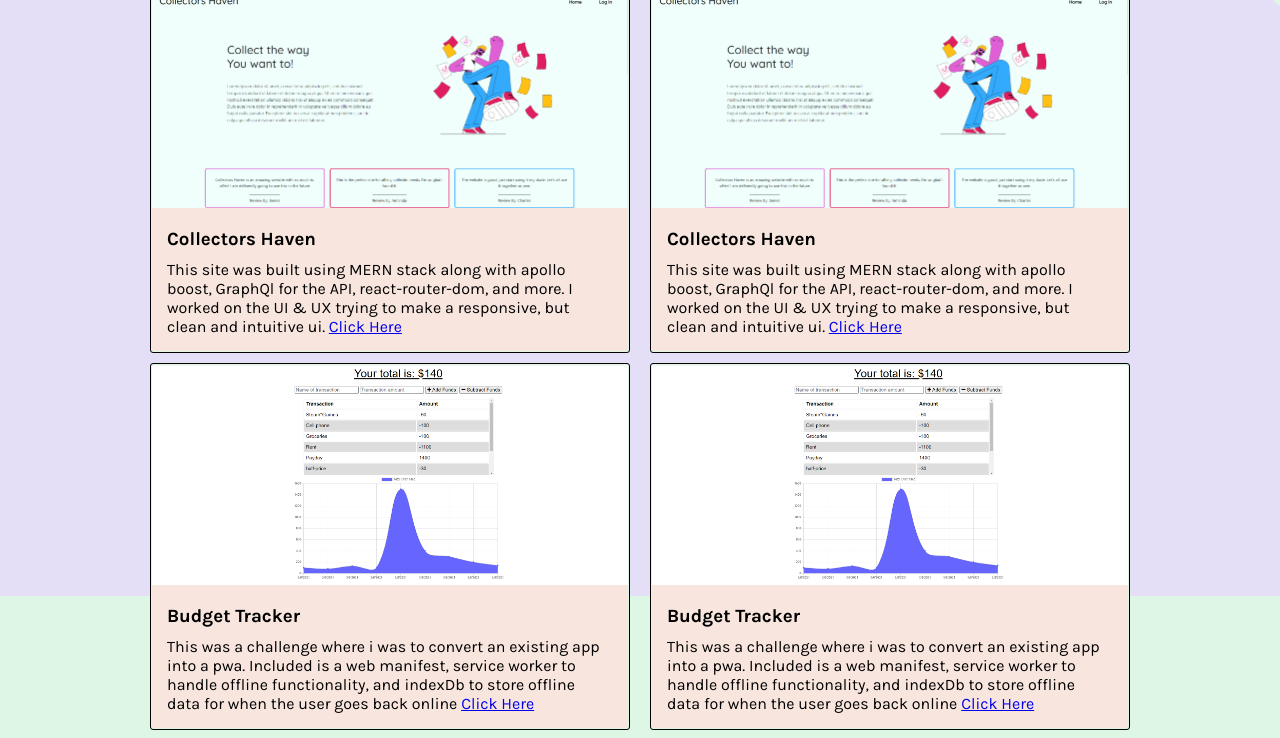
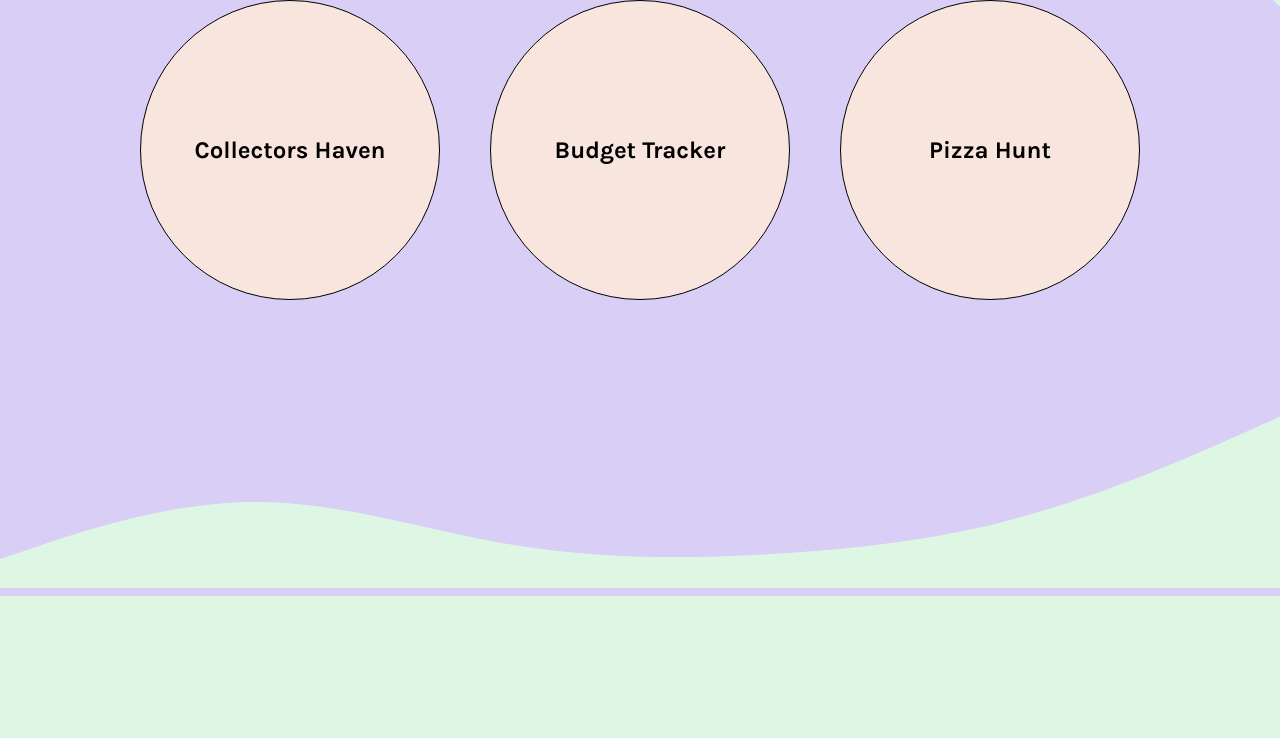
Before and after one commit to climbingryan/portfolioV2, a React (Create React App) app in the folder portfolio/: page / in a window 1280 px wide. Shown: the part 1080-1818 px from the top of the page. After the commit the page ends 1676 px from the top, so only its background shows below. Built offline with nearby package versions, Linux system fonts and the light colour scheme; grey boxes are pictures that could not be loaded.

Commit message:
import anime.js, and animate projects in project component. Needs tweaking and refinging

```diff
--- a/portfolio/package.json
+++ b/portfolio/package.json
@@ -6,6 +6,7 @@
     "@testing-library/jest-dom": "^5.11.10",
     "@testing-library/react": "^11.2.6",
     "@testing-library/user-event": "^12.8.3",
+    "animejs": "^3.2.1",
     "react": "^17.0.2",
     "react-dom": "^17.0.2",
     "react-scripts": "4.0.3",
--- a/portfolio/src/App.css
+++ b/portfolio/src/App.css
@@ -9,7 +9,7 @@
 }
 :root {
   --base-color-: #def7e5;
-  --secondary-color-: #E5DEF7;
+  --secondary-color-: #d9cef5;
   --accent-color-: #F7E5DE;
 }
 .accent {
@@ -130,12 +130,19 @@ nav {
   min-width: 200px;
 }
 .project-container {
+  display: flex;
+  justify-content: center;
+  align-items: center;
   position: relative;
   top: 25px;
   border: 1px solid black;
   padding: 1px;
   border-radius: 3px;
-  margin: 5px 10px;
+  margin: 10px 25px;
+  width: 300px;
+  height: 300px;
+  border-radius: 50%;
+  overflow: hidden;
 }
 .project-text-container {
   background-color: var(--accent-color-);
@@ -151,9 +158,22 @@ nav {
   max-width: 450px;
   padding: 5px;
 }
+
+.collectors-haven {
+  background-color: var(--accent-color-);
+}
+.pwa {
+  background-color: var(--accent-color-);
+}
+.pizza-hunt {
+  background-color: var(--accent-color-);
+}
+
+/*
 .img {
   background-position: fixed;
   background-size: cover;
+  overflow: none;
 }
 .collectors-haven {
   background-image: url('./assets/images/collectors-haven.PNG');
@@ -169,4 +189,9 @@ nav {
   background-image: url('./assets/images/pizza-hunt.PNG');
   width: 476px;
   height: 220px;
-}
+}  */
+
+
+/* =================
+    ? blank
+ ===================*/
--- a/portfolio/src/components/Hero/index.js
+++ b/portfolio/src/components/Hero/index.js
@@ -19,7 +19,7 @@ const Hero = () => {
             <img className='hero-img' src={img} alt='green web dev computer'></img>
           </div>
           <svg xmlns="http://www.w3.org/2000/svg" viewBox="0 0 1440 320">
-            <path fill="#E5DEF7" fillOpacity="1" d="M0,224L48,224C96,224,192,224,288,197.3C384,171,480,117,576,117.3C672,117,768,171,864,170.7C960,171,1056,117,1152,133.3C1248,149,1344,235,1392,277.3L1440,320L1440,320L1392,320C1344,320,1248,320,1152,320C1056,320,960,320,864,320C768,320,672,320,576,320C480,320,384,320,288,320C192,320,96,320,48,320L0,320Z"></path>
+            <path fill="#d9cef5" fillOpacity="1" d="M0,224L48,224C96,224,192,224,288,197.3C384,171,480,117,576,117.3C672,117,768,171,864,170.7C960,171,1056,117,1152,133.3C1248,149,1344,235,1392,277.3L1440,320L1440,320L1392,320C1344,320,1248,320,1152,320C1056,320,960,320,864,320C768,320,672,320,576,320C480,320,384,320,288,320C192,320,96,320,48,320L0,320Z"></path>
           </svg>
         </div>
     )
--- a/portfolio/src/components/Projects/index.js
+++ b/portfolio/src/components/Projects/index.js
@@ -1,45 +1,146 @@
-import React from "react";
+import React, { useState } from "react";
+import anime from 'animejs/lib/anime.es.js';
 
 const Projects = () => {
+  const [hover, setHover] = useState('');
+
   const projects = [
     {
       title: "Collectors Haven",
-      description: "This site was built using MERN stack along with apollo boost, GraphQl for the API, react-router-dom, and more. I worked on the UI & UX trying to make a responsive, but clean and intuitive ui. ",
-      link: "https://aqueous-taiga-86315.herokuapp.com/",
-      class: "collectors-haven",
-    },
-    {
-      title: "Collectors Haven",
-      description: "This site was built using MERN stack along with apollo boost, GraphQl for the API, react-router-dom, and more. I worked on the UI & UX trying to make a responsive, but clean and intuitive ui. ",
+      description:
+        "This site was built using MERN stack along with apollo boost, GraphQl for the API, react-router-dom, and more. I worked on the UI & UX trying to make a responsive, but clean and intuitive ui. ",
       link: "https://aqueous-taiga-86315.herokuapp.com/",
       class: "collectors-haven",
     },
     {
       title: "Budget Tracker",
-      description: "This was a challenge where i was to convert an existing app into a pwa. Included is a web manifest, service worker to handle offline functionality, and indexDb to store offline data for when the user goes back online",
-      link: "https://safe-oasis-51981.herokuapp.com/",
-      class: "pwa",
-    },
-    {
-      title: "Budget Tracker",
-      description: "This was a challenge where i was to convert an existing app into a pwa. Included is a web manifest, service worker to handle offline functionality, and indexDb to store offline data for when the user goes back online",
+      description:
+        "This was a challenge where i was to convert an existing app into a pwa. Included is a web manifest, service worker to handle offline functionality, and indexDb to store offline data for when the user goes back online",
       link: "https://safe-oasis-51981.herokuapp.com/",
       class: "pwa",
     },
     {
       title: "Pizza Hunt",
-      description: "This was my first mongodb fullstack application built as a lesson during my bootcamp. Using Node.js, Mongodb, mongoose",
+      description:
+        "This was my first mongodb fullstack application built as a lesson during my bootcamp. Using Node.js, Mongodb, mongoose",
       link: "https://boiling-ravine-77749.herokuapp.com/",
       class: "pizza-hunt",
     },
   ];
+
+  const onHover = (e) => {
+    e.preventDefault();
+
+    const currentTarget = e._targetInst.pendingProps.id;
+
+    setHover(currentTarget);
+
+    anime({
+      targets: `#${currentTarget}`,
+      scale: 1.2
+    });
+
+    switch (currentTarget) {
+      case ('collectors-haven'):
+        const targetOne = e._targetInst.sibling.memoizedProps.id;
+        const targetTwo = e._targetInst.sibling.sibling.memoizedProps.id;
+        anime({
+          targets: [`.${targetOne}`, `.${targetTwo}`],
+          scale: .75,
+          translateX: 75,
+          direction: 'alternate'
+        });
+        break;
+      case ('pwa'):
+        const targetOnePwa = e._targetInst.sibling.memoizedProps.id;
+        const targetTwoPwa = e._targetInst.return.child.memoizedProps.id;
+        console.log(targetTwoPwa);
+        anime({
+          targets: `.${targetOnePwa}`,
+          scale: .75,
+          translateX: 50,
+          direction: 'alternate'
+        });
+        anime({
+          targets: `.${targetTwoPwa}`,
+          scale: .75,
+          translateX: -50,
+          direction: 'alternate'
+        });
+        break;
+      case ('pizza-hunt'):
+        const targetOnePizza = e.relatedTarget.children[0].id;
+        const targetTwoPizza = e.relatedTarget.children[1].id;
+        anime({
+          targets: [`.${targetOnePizza}`, `.${targetTwoPizza}`],
+          scale: .75,
+          translateX: -50,
+          direction: 'alternate'
+        });
+      default:
+        break;
+    }
+
+  };
+
+  const onLeave = () => {
+    setHover('')
+    anime({
+      targets: '.project-container',
+      scale: 1,
+    });
+  };
+
   return (
     <div id="projects" className="projects-handler">
       {projects.map((project) => {
         return (
-          <div key={project.title} className="project-container">
-            <div alt="" className={`img ${project.class}`}></div>
-            <div className="project-text-container">
+          <div
+            id={project.class}
+            key={project.title}
+            className={`project-container ${project.class}`}
+            onMouseEnter={(event) => onHover(event)}
+            onMouseOut={() => onLeave()}
+          >
+            <h2 className={project.class}>{project.title}</h2>
+          </div>
+        );
+      })}
+      <svg xmlns="http://www.w3.org/2000/svg" viewBox="0 0 1440 320">
+        <path
+          fill="#d9cef5"
+          fillOpacity="1"
+          d="M0,288L48,272C96,256,192,224,288,224C384,224,480,256,576,272C672,288,768,288,864,282.7C960,277,1056,267,1152,240C1248,213,1344,171,1392,149.3L1440,128L1440,0L1392,0C1344,0,1248,0,1152,0C1056,0,960,0,864,0C768,0,672,0,576,0C480,0,384,0,288,0C192,0,96,0,48,0L0,0Z"
+        ></path>
+      </svg>
+    </div>
+  );
+};
+
+export default Projects;
+
+
+// {
+//   title: "Collectors Haven",
+//   description: "This site was built using MERN stack along with apollo boost, GraphQl for the API, react-router-dom, and more. I worked on the UI & UX trying to make a responsive, but clean and intuitive ui. ",
+//   link: "https://aqueous-taiga-86315.herokuapp.com/",
+//   class: "collectors-haven",
+// },
+// {
+//   title: "Budget Tracker",
+//   description: "This was a challenge where i was to convert an existing app into a pwa. Included is a web manifest, service worker to handle offline functionality, and indexDb to store offline data for when the user goes back online",
+//   link: "https://safe-oasis-51981.herokuapp.com/",
+//   class: "pwa",
+// },
+// {
+//   title: "Pizza Hunt",
+//   description: "This was my first mongodb fullstack application built as a lesson during my bootcamp. Using Node.js, Mongodb, mongoose",
+//   link: "https://boiling-ravine-77749.herokuapp.com/",
+//   class: "pizza-hunt",
+// },
+
+{
+  /* <div className="project-text-container">
               <h3>{project.title}</h3>
               <p>
                 {project.description}{" "}
@@ -52,19 +153,26 @@ const Projects = () => {
                   Click Here
                 </a>
               </p>
-            </div>
-          </div>
-        );
-      })}
-      <svg xmlns="http://www.w3.org/2000/svg" viewBox="0 0 1440 320">
-        <path
-          fill="#E5DEF7"
-          fill-opacity="1"
-          d="M0,288L48,272C96,256,192,224,288,224C384,224,480,256,576,272C672,288,768,288,864,282.7C960,277,1056,267,1152,240C1248,213,1344,171,1392,149.3L1440,128L1440,0L1392,0C1344,0,1248,0,1152,0C1056,0,960,0,864,0C768,0,672,0,576,0C480,0,384,0,288,0C192,0,96,0,48,0L0,0Z"
-        ></path>
-      </svg>
-    </div>
-  );
-};
+            </div> */
+}
 
-export default Projects;
+// .img {
+//   background-position: fixed;
+//   background-size: cover;
+//   overflow: none;
+// }
+// .collectors-haven {
+//   background-image: url('./assets/images/collectors-haven.PNG');
+//   width: 476px;
+//   height: 220px;
+// }
+// .pwa {
+//   background-image: url('./assets/images/pwa-screenshot.PNG');
+//   width: 476px;
+//   height: 220px;
+// }
+// .pizza-hunt {
+//   background-image: url('./assets/images/pizza-hunt.PNG');
+//   width: 476px;
+//   height: 220px;
+// }
```
Also changed, not shown: 1 other file (tests, documents, lock files or other folders).
